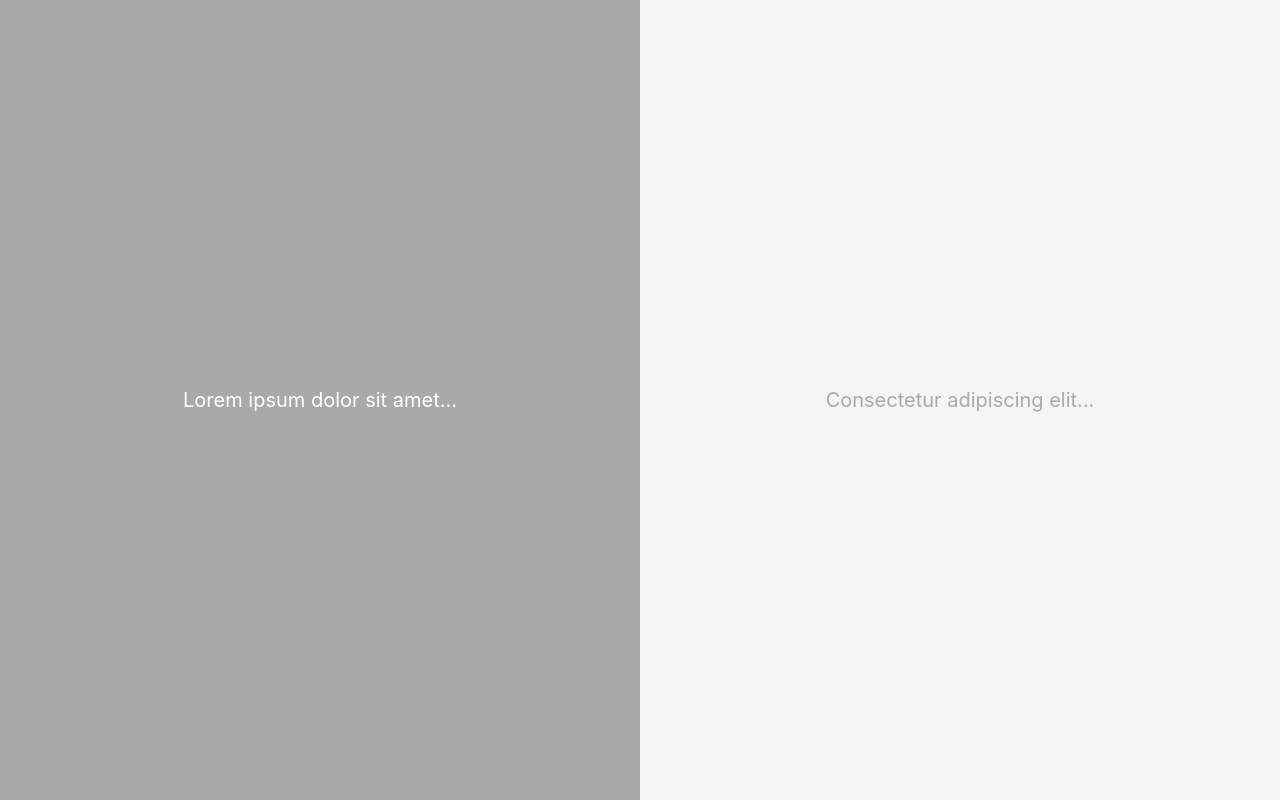
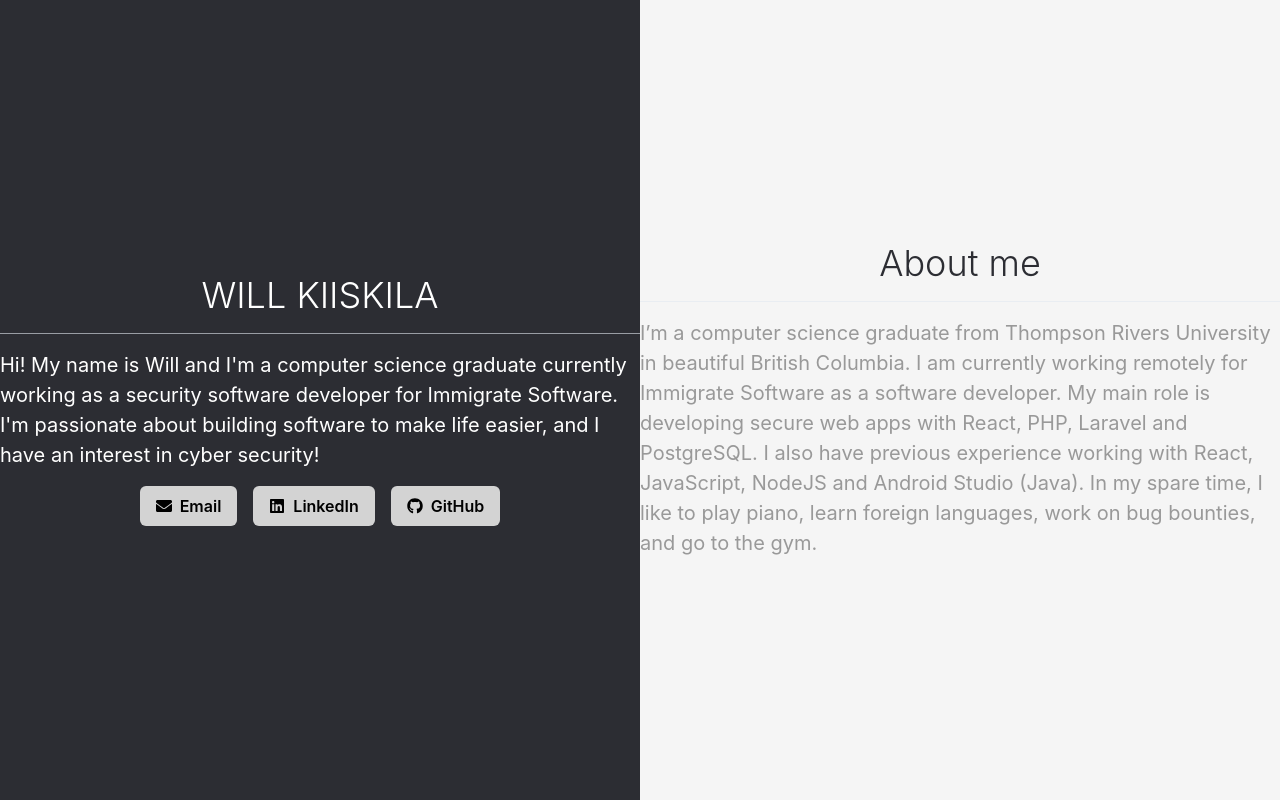
Before and after one commit to kiiskila/kiiskila.github.io, a React (Vite) app: page / in a window 1280 px wide. Built offline with nearby package versions, Linux system fonts and the light colour scheme.

Commit message:
add link buttons

```diff
--- a/package.json
+++ b/package.json
@@ -18,7 +18,8 @@
     "@emotion/styled": "^11.11.0",
     "framer-motion": "^6.5.1",
     "react": "^18.2.0",
-    "react-dom": "^18.2.0"
+    "react-dom": "^18.2.0",
+    "react-icons": "^4.12.0"
   },
   "devDependencies": {
     "@types/react": "^18.2.43",
--- a/src/App.jsx
+++ b/src/App.jsx
@@ -3,10 +3,27 @@ import {
   Box,
   Text,
   useBreakpointValue,
+  Heading,
+  Divider,
+  VStack,
+  Button,
+  HStack,
+  Link,
 } from "@chakra-ui/react";
+import { FaEnvelope, FaLinkedin, FaGithub } from "react-icons/fa";
 
 function App() {
   const isMobile = useBreakpointValue({ base: true, lg: false });
+  const buttonStyle = {
+    background: "linear-gradient(to top, #4dbe7a 50%, lightgray 50%)",
+    backgroundSize: "100% 200%",
+    transition: "background-position 1s, color 1s",
+    color: "black",
+    _hover: {
+      backgroundPosition: "0 100%",
+      color: "white",
+    },
+  };
 
   return (
     <ChakraProvider>
@@ -18,24 +35,64 @@ function App() {
         <Box
           flex={isMobile ? "none" : "1"}
           height={isMobile ? "100vh" : "auto"}
-          bg="darkgray"
+          bg="#2c2d33"
           color="white"
           display="flex"
           alignItems="center"
           justifyContent="center"
         >
-          <Text fontSize="xl">Lorem ipsum dolor sit amet...</Text>
+          <VStack spacing={4}>
+            <Heading fontWeight={300}>WILL KIISKILA</Heading>
+            <Divider />
+            <Text fontSize="xl">
+              Hi! My name is Will and I&apos;m a computer science graduate
+              currently working as a security software developer for Immigrate
+              Software. I&apos;m passionate about building software to make life
+              easier, and I have an interest in cyber security!
+            </Text>
+            <HStack spacing={4}>
+              <Link href="mailto:kiiskila.will@gmail.com" isExternal>
+                <Button leftIcon={<FaEnvelope />} sx={buttonStyle}>
+                  Email
+                </Button>
+              </Link>
+              <Link href="https://www.linkedin.com/in/wkiiskila" isExternal>
+                <Button leftIcon={<FaLinkedin />} sx={buttonStyle}>
+                  LinkedIn
+                </Button>
+              </Link>
+              <Link href="https://github.com/kiiskila" isExternal>
+                <Button leftIcon={<FaGithub />} sx={buttonStyle}>
+                  GitHub
+                </Button>
+              </Link>
+            </HStack>
+          </VStack>
         </Box>
         <Box
           flex={isMobile ? "none" : "1"}
           height={isMobile ? "100vh" : "auto"}
           bg="whitesmoke"
-          color="darkgray"
           display="flex"
           alignItems="center"
           justifyContent="center"
         >
-          <Text fontSize="xl">Consectetur adipiscing elit...</Text>
+          <VStack spacing={4}>
+            <Heading color="#2c2d33" fontWeight={300}>
+              About me
+            </Heading>
+            <Divider />
+            <Text fontSize="xl" color="#999">
+              I’m a computer science graduate from Thompson Rivers University in
+              beautiful British Columbia. I am currently working remotely for
+              Immigrate Software as a software developer. My main role is
+              developing secure web apps with React, PHP, Laravel and
+              PostgreSQL. I also have previous experience working with React,
+              JavaScript, NodeJS and Android Studio (Java). In my spare time, I
+              like to play piano, learn foreign languages, work on bug bounties,
+              and go to the gym.
+            </Text>
+          </VStack>
         </Box>
       </Box>
     </ChakraProvider>
--- a/src/index.css
+++ b/src/index.css
@@ -1,6 +1,12 @@
-body, #root {
+body,
+#root {
   margin: 0;
   padding: 0;
   box-sizing: border-box;
   height: 100%;
 }
+
+::selection {
+  background: #4dbe7a;
+  color: white;
+}
```
Also changed, not shown: 1 other file (tests, documents, lock files or other folders).
